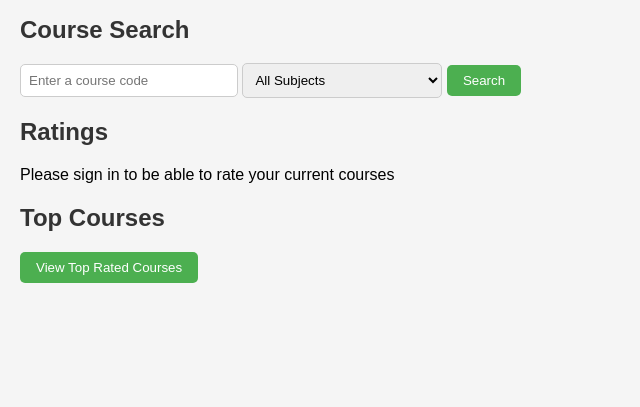
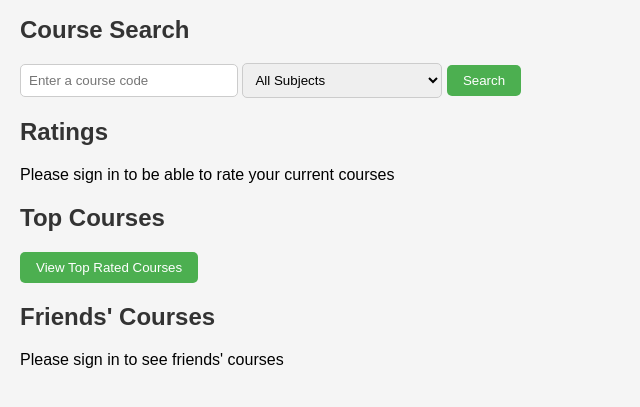
Before and after one commit to s49ghosh/UW-Trailblazer, a Flask app: page / in a window 1280 px wide. Shown: the part 257-664 px from the top of the page, without its empty margins (0-640 px from the left). Run offline with Flask 2, Linux system fonts and the light colour scheme; tables that the repository leaves empty hold one stand-in row (values such as "Sample post"); some libraries are stand-ins or nearby versions.

Commit message:
added friends under top coureses in index.html

```diff
--- a/templates/index.html
+++ b/templates/index.html
@@ -94,5 +94,26 @@
     <form action="/charts" ethod="get">
         <button type="submit">View Top Rated Courses</button>
     </form>
+
+    <h2>Friends' Courses</h2>
+    {% if session['username'] %}
+    <form action="/friend-courses" method="get">
+        <select name="friend_id">
+            {% for friend in friends %}
+            <option value="{{ friend.friend_id }}">{{ friend.friend_name }}</option>
+            {% endfor %}
+        </select>
+        <button type="submit">View Friend's Courses</button>
+    </form>
+    {% if friend_courses %}
+    <ul>
+        {% for course in friend_courses %}
+        <li>{{ course.course_code }} {{ course.course_name }} {{ course.subject_name }} {{ course.avg_rating }}</li>
+        {% endfor %}
+    </ul>
+    {% endif %}
+    {% else %}
+    <p>Please sign in to see friends' courses</p>
+    {% endif %}
 </body>
 </html>
```
Also changed, not shown: templates/friend_courses.html (deleted, +0 -29 lines).
